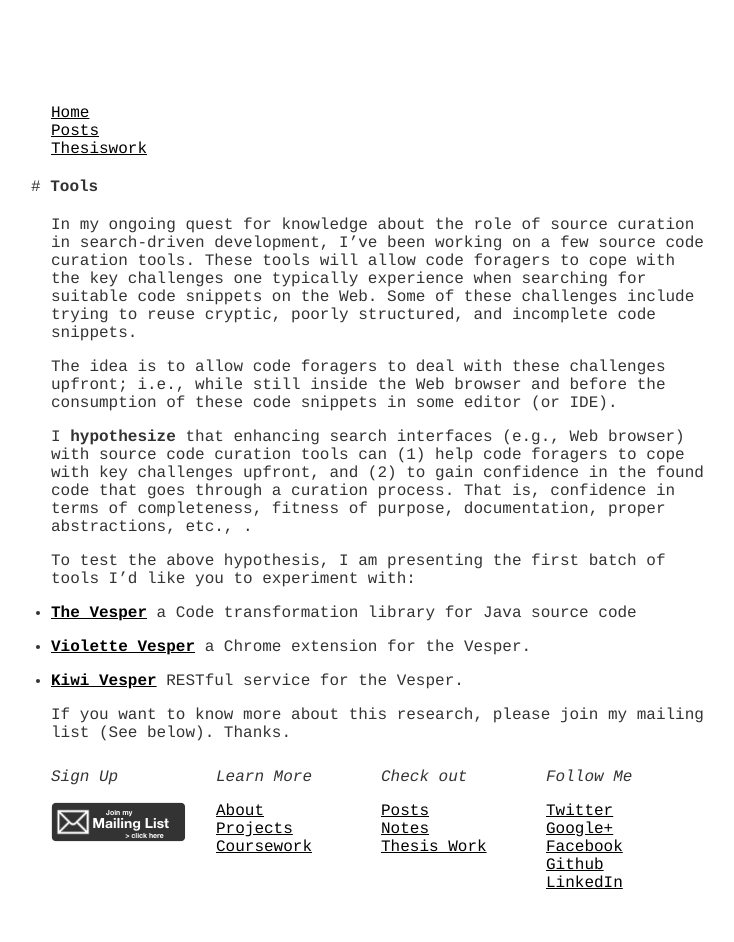
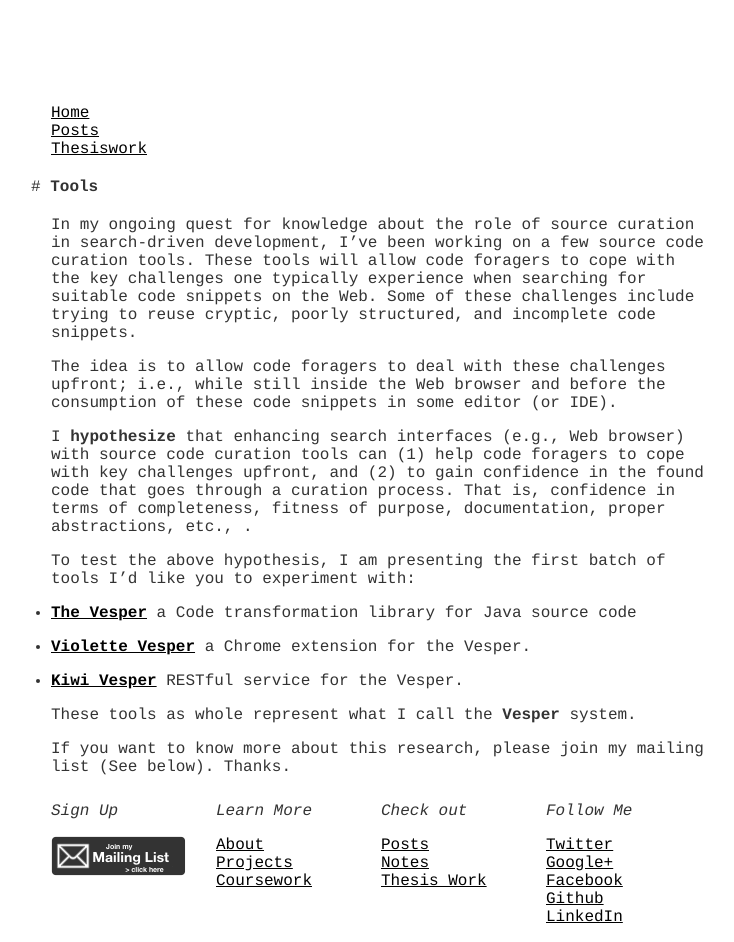
Before and after one commit to hsanchez/hsanchez.github.io, a Jekyll site: the page built from posts/thesiswork/tools/index.md, in a window 1280 px wide. Shown: the whole page, without its empty margins (259-993 px from the left). Built offline with Jekyll 4.4.1, drawn with Linux system fonts in a browser that asks for light colours; Markdown is read by kramdown in place of the engine named in the settings; before the commit the page ends 908 px from its top, so only the background shows below that.

Commit message:
fixed typo in vesper index text

```diff
--- a/posts/thesiswork/tools/index.md
+++ b/posts/thesiswork/tools/index.md
@@ -26,5 +26,6 @@ with:
 
 {% endfor %}
 
+These tools as whole represent what I call the **Vesper** system.
 
 If you want to know more about this research, please join my mailing list (See below). Thanks.
```
